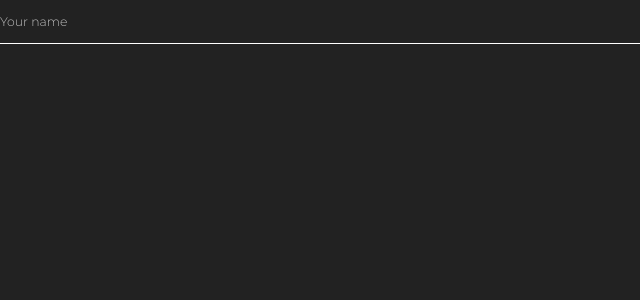
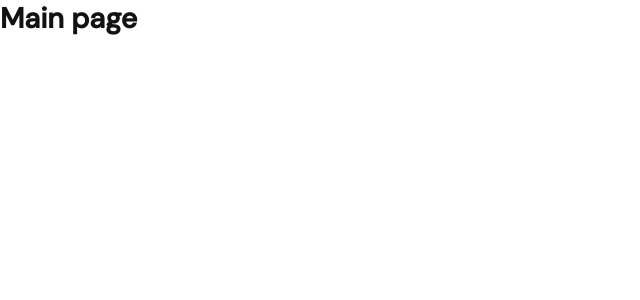
Before and after one commit to deniskeller/cloud-ladz, a Next.js app: page / in a window 1280 px wide. Shown: the top 300 px of the page, without its empty margins (0-640 px from the left). Built offline with nearby package versions, Linux system fonts and the light colour scheme; a web font is replaced by a local one.

Commit message:
build prohect

```diff
--- a/pages/_document.tsx
+++ b/pages/_document.tsx
@@ -7,19 +7,15 @@ export default function Document() {
 				<link rel='preconnect' href='https://fonts.googleapis.com' />
 				<link rel='preconnect' href='https://fonts.gstatic.com' />
 				<link
-					href='https://fonts.googleapis.com/css2?family=Montserrat:wght@300;400;500;600;700;900&display=swap'
+					href='https://fonts.googleapis.com/css2?family=DM+Sans:opsz,wght@9..40,200;9..40,300;9..40,400;9..40,500&family=Montserrat:wght@500&display=swap'
 					rel='stylesheet'
 				/>
-				<link
-					rel='stylesheet'
-					href='https://cdnjs.cloudflare.com/ajax/libs/animate.css/3.5.2/animate.min.css'
-				></link>
 				<link
 					rel='stylesheet'
 					href='https://use.typekit.net/fzy6ewm.css'
 				></link>
 			</Head>
-			<title>Welcome to Doqins & Partners family office</title>
+			<title>Cloud ladz</title>
 			<body>
 				<Main />
 				<NextScript />
--- a/pages/index.tsx
+++ b/pages/index.tsx
@@ -1,29 +1,10 @@
-import { BaseInput } from '@base/index';
 import { Default } from '@layouts/index';
-import React from 'react';
-// import { Main } from '@view/landing';
+import { Main } from '@view/index';
 
 const MainPage = () => {
-	const [value, setValue] = React.useState<IValue>({
-		name: '',
-		email: '',
-	});
-
-	const setNewValue = (val: string | number, key: string) => {
-		setValue((prev) => ({ ...prev, [key]: val }));
-	};
-
 	return (
 		<Default>
-			{/* <Main /> */}
-
-			<BaseInput
-				name='name'
-				label='Your name'
-				value={value.name}
-				onChange={(val: string) => setNewValue(val, 'name')}
-				// className={s.LicensingRequestPopup_Form_Input}
-			/>
+			<Main />
 		</Default>
 	);
 };
--- a/src/assets/scss/core.scss
+++ b/src/assets/scss/core.scss
@@ -2,8 +2,9 @@
 
 html {
 	color: $black;
-	font-family: 'Montserrat', sans-serif;
+	font-family: 'DM Sans', sans-serif;
 	font-size: math.div(16, 720) * 100vh;
+	font-weight: $normal;
 	line-height: normal;
 	scroll-behavior: smooth;
 	min-height: 100%;
@@ -45,7 +46,6 @@ body {
 	width: 100%;
 	display: flex;
 	flex-direction: column;
-	background: $body;
 }
 
 a {
@@ -74,7 +74,7 @@ textarea::placeholder {
 	line-height: 100%;
 }
 input::placeholder {
-	font-weight: 300 !important;
+	font-weight: 200 !important;
 }
 
 //remove arrows in all browser
--- /dev/null
+++ b/src/assets/scss/fonts.scss
@@ -0,0 +1,9 @@
+@font-face {
+	font-family: 'Fontspring-DEMO-rocgrotesk-black';
+	src: local('Fontspring-DEMO-rocgrotesk-black'),
+		local('Fontspring-DEMO-rocgrotesk-black'),
+		url('~assets/fonts/Fontspring-DEMO-rocgrotesk-black.woff2') format('woff2');
+	font-weight: 800;
+	font-style: normal;
+	font-display: swap;
+}
--- a/src/assets/scss/main.scss
+++ b/src/assets/scss/main.scss
@@ -2,3 +2,4 @@
 @import './mixins.scss';
 @import './functions.scss';
 @import './extends.scss';
+@import './fonts.scss';
--- a/src/assets/scss/variables.scss
+++ b/src/assets/scss/variables.scss
@@ -11,6 +11,10 @@ $tag_bg: #222222;
 $blue: #5197db;
 $grey: rgba(26, 26, 26, 0.2);
 
+$Grotesk: 'Fontspring-DEMO-rocgrotesk-black', sans-serif;
+
+//font-weight
+$normal: 400;
+$medium: 500;
+
 $speed: 0.3s;
-$navbar-height: 70px;
-$top-padding: calc($navbar-height + 105px);
--- /dev/null
+++ b/src/view/Main/Main.tsx
@@ -0,0 +1,33 @@
+import React from 'react';
+
+interface IValue {
+	name: string;
+	email: string;
+}
+
+const Main = () => {
+	const [value, setValue] = React.useState<IValue>({
+		name: '',
+		email: '',
+	});
+
+	const setNewValue = (val: string | number, key: string) => {
+		setValue((prev) => ({ ...prev, [key]: val }));
+	};
+
+	return (
+		<>
+			<h1>Main page</h1>
+
+			{/* <BaseInput
+				name='name'
+				label='Your name'
+				value={value.name}
+				onChange={(val: string) => setNewValue(val, 'name')}
+				// className={s.LicensingRequestPopup_Form_Input}
+			/> */}
+		</>
+	);
+};
+
+export default Main;
--- /dev/null
+++ b/src/view/index.ts
@@ -0,0 +1 @@
+export { default as Main } from "./Main/Main";
```
Also changed, not shown: src/assets/fonts/Fontspring-DEMO-rocgrotesk-black.woff2 (added).
